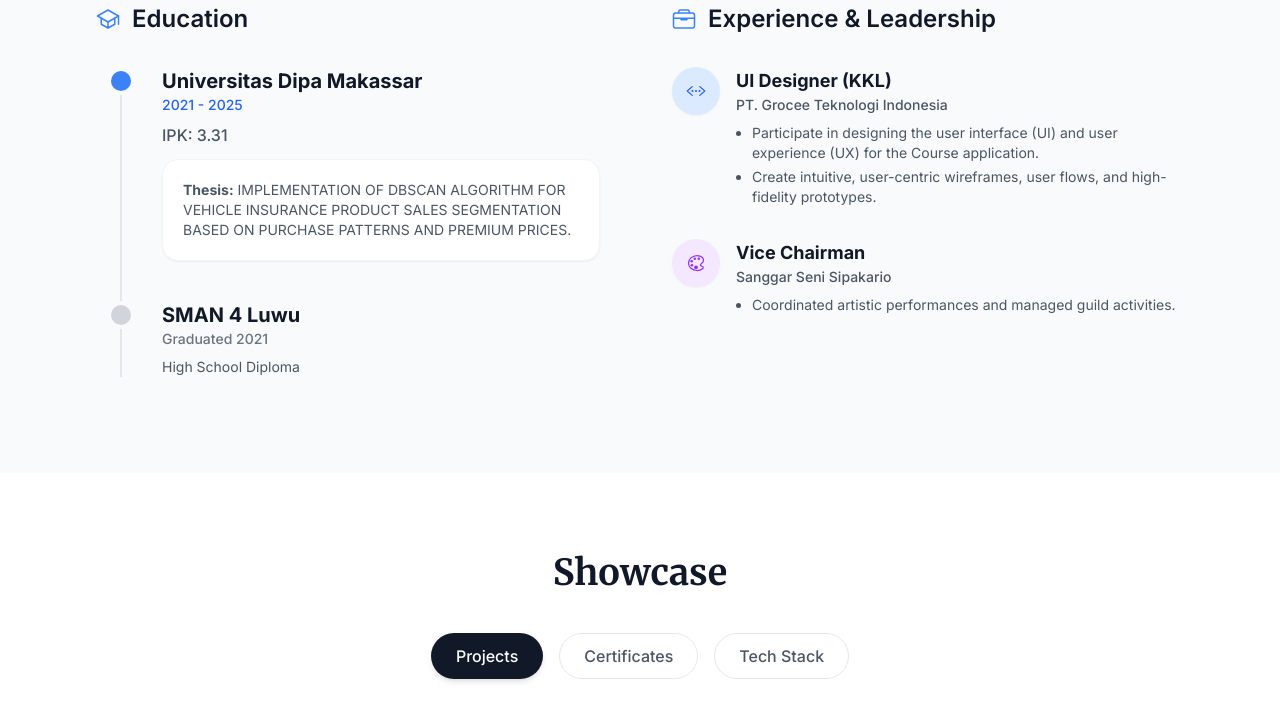
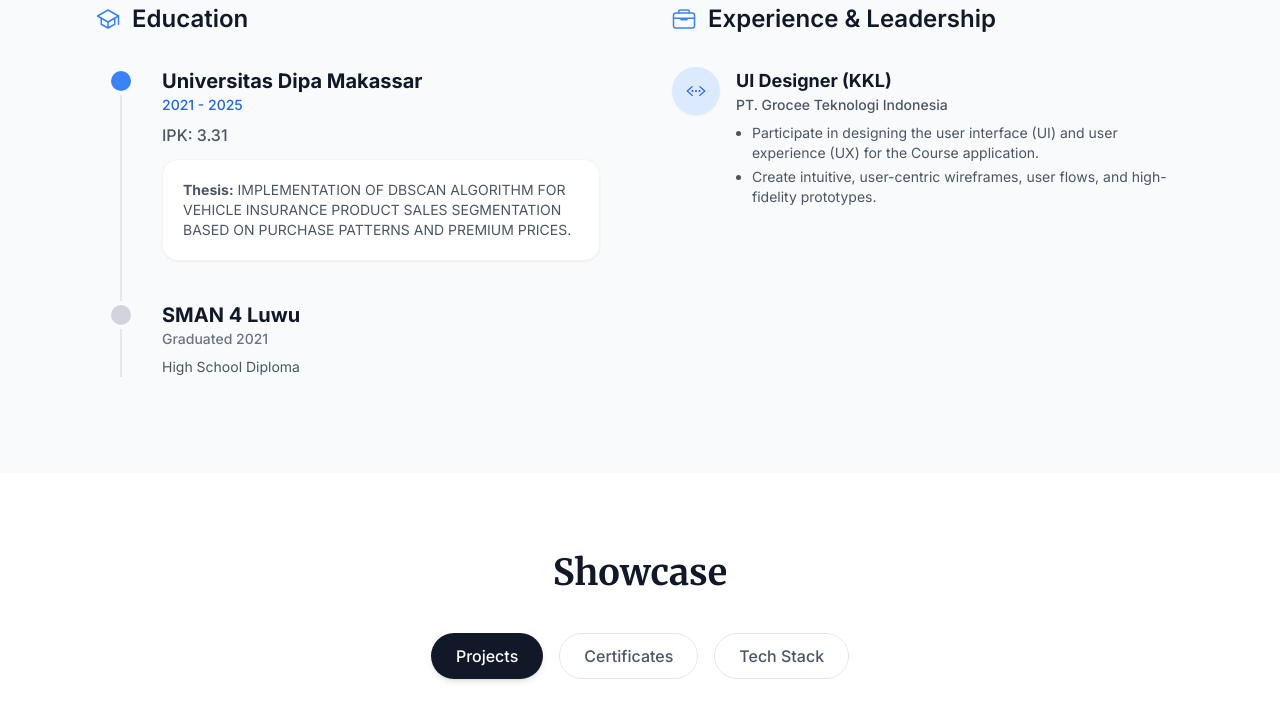
Before and after one commit to PatrikTngdlntn/Patrik-Portfolio, a website: page index.html in a window 1280 px wide. Shown: the part 1557-2263 px from the top of the page. Drawn offline with nearby package versions, Linux system fonts and the light colour scheme.

Commit message:
Remove experience details for Vice Chairman role from index.html and script.js

```diff
--- a/index.html
+++ b/index.html
@@ -515,39 +515,6 @@
                   <li data-i18n="exp1_bp2">
                     Create intuitive, user-centric wireframes, user flows, and
                     high-fidelity prototypes.
-                  </li>
-                </ul>
-              </div>
-            </div>
-
-            <div class="flex items-start gap-4">
-              <div
-                class="w-12 h-12 rounded-full bg-purple-100 dark:bg-purple-900/30 flex items-center justify-center flex-shrink-0 text-purple-600 dark:text-purple-400 shadow-sm"
-              >
-                <ion-icon
-                  name="color-palette-outline"
-                  class="text-xl"
-                ></ion-icon>
-              </div>
-              <div>
-                <h4
-                  class="text-base md:text-lg font-bold"
-                  data-i18n="exp2_role"
-                >
-                  Vice Chairman
-                </h4>
-                <p
-                  class="text-gray-600 dark:text-gray-400 text-xs md:text-sm font-medium"
-                  data-i18n="exp2_org"
-                >
-                  Sanggar Seni Sipakario
-                </p>
-                <ul
-                  class="list-disc list-outside ml-4 mt-2 text-sm text-gray-600 dark:text-gray-300 space-y-1"
-                >
-                  <li data-i18n="exp2_bp1">
-                    Coordinated artistic performances and managed guild
-                    activities.
                   </li>
                 </ul>
               </div>
--- a/js/script.js
+++ b/js/script.js
@@ -30,9 +30,9 @@ document.addEventListener('DOMContentLoaded', () => {
             exp1_org: "PT. Grocee Teknologi Indonesia",
             exp1_bp1: " Participate in designing the user interface (UI) and user experience (UX) for the Course application.",
             exp1_bp2: " Create intuitive, user-centric wireframes, user flows, and high-fidelity prototypes.",
-            exp2_role: "Vice Chairman",
-            exp2_org: "Sanggar Seni Sipakario",
-            exp2_bp1: "Coordinated artistic performances and managed guild activities.",
+            // exp2_role: "Vice Chairman",
+            // exp2_org: "Sanggar Seni Sipakario",
+            // exp2_bp1: "Coordinated artistic performances and managed guild activities.",
             portfolio_title: "Showcase",
             tab_projects: "Projects",
             tab_certificates: "Certificates",
@@ -94,9 +94,9 @@ document.addEventListener('DOMContentLoaded', () => {
             exp1_org: "PT. Grocee Teknologi Indonesia",
             exp1_bp1: "Berpartisipasi dalam mendesain antarmuka pengguna (UI) dan pengalaman pengguna (UX) untuk aplikasi Kursus.",
             exp1_bp2: "Membuat wireframe, user flow, dan high-fidelity prototype yang intuitif serta berpusat pada pengguna.",
-            exp2_role: "Wakil Ketua",
-            exp2_org: "Sanggar Seni Sipakario",
-            exp2_bp1: "Mengkoordinasikan pertunjukan artistik dan mengelola kegiatan perkumpulan.",
+            // exp2_role: "Wakil Ketua",
+            // exp2_org: "Sanggar Seni Sipakario",
+            // exp2_bp1: "Mengkoordinasikan pertunjukan artistik dan mengelola kegiatan perkumpulan.",
             portfolio_title: "Pameran",
             tab_projects: "Proyek",
             tab_certificates: "Sertifikat",
```
